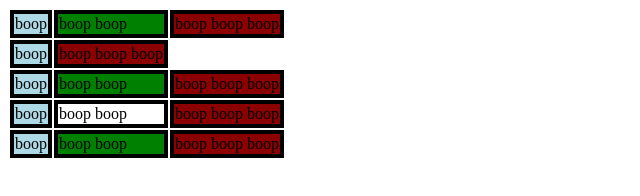
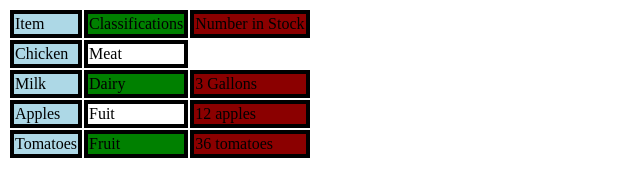
Before and after one commit to JGBookMan/codelab-advanced-css-selectors, a plain HTML site: page index.html in a window 1280 px wide. Shown: the whole page, without its empty margins (0-640 px from the left). Drawn offline with Linux system fonts and the light colour scheme.

Commit message:
table filled with content and empty selector applied to different cell

```diff
--- a/index.html
+++ b/index.html
@@ -1,5 +1,7 @@
 <!doctype html>
 <head>
+  <title>Food Inventory</title>
+  <meta charset="utf-8"/>
   <style>
     table tr:nth-child(2n-1) {
     background-color: green;
@@ -30,29 +32,29 @@
 <body>
   <table>
     <tr>
-      <td> boop </td>
-      <td> boop boop </td>
-      <td> boop boop boop </td>
+      <td> Item </td>
+      <td> Classifications </td>
+      <td> Number in Stock </td>
     </tr>
     <tr>
-      <td> boop </td>
+      <td>Chicken</td>
+      <td>Meat</td>
       <td></td>
-      <td> boop boop boop </td>
     </tr>
     <tr>
-      <td> boop </td>
-      <td> boop boop </td>
-      <td> boop boop boop </td>
+      <td>Milk</td>
+      <td>Dairy</td>
+      <td>3 Gallons</td>
     </tr>
     <tr>
-      <td> boop </td>
-      <td> boop boop </td>
-      <td> boop boop boop </td>
+      <td>Apples</td>
+      <td>Fuit</td>
+      <td>12 apples</td>
     </tr>
     <tr>
-      <td> boop </td>
-      <td> boop boop </td>
-      <td> boop boop boop </td>
+      <td>Tomatoes</td>
+      <td>Fruit</td>
+      <td>36 tomatoes</td>
     </tr>
   </table>
 </body>
```
